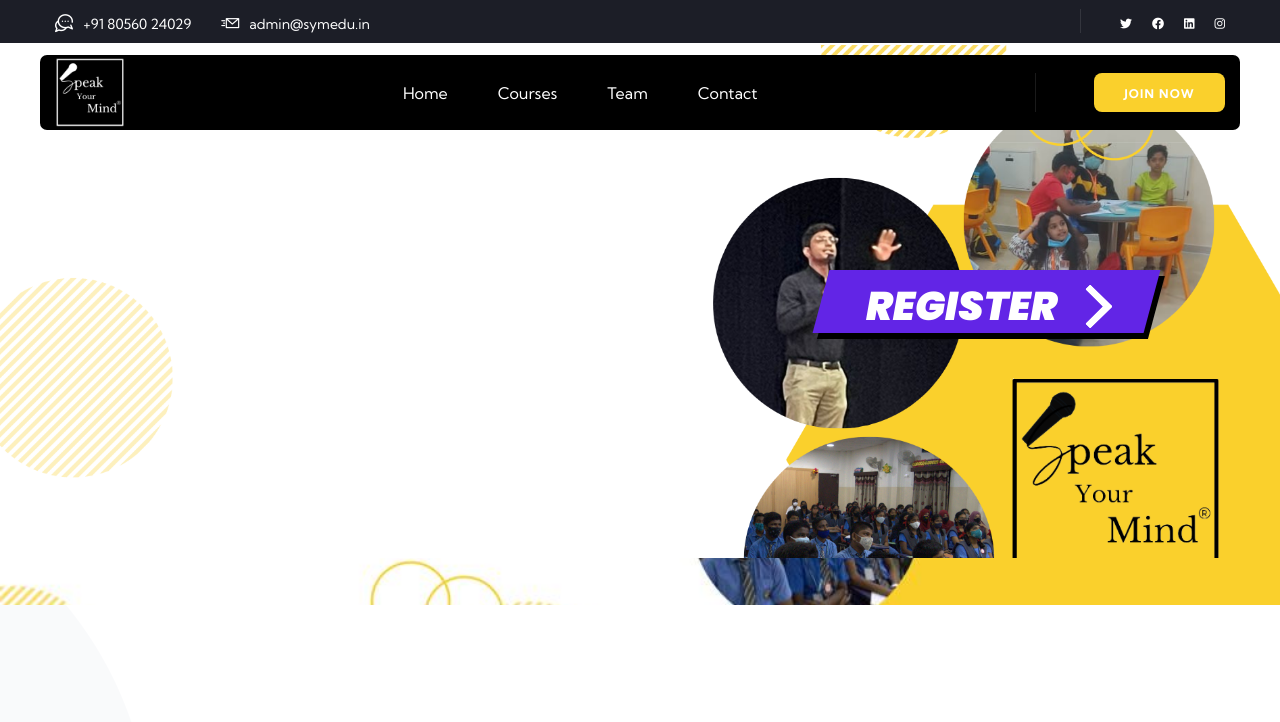
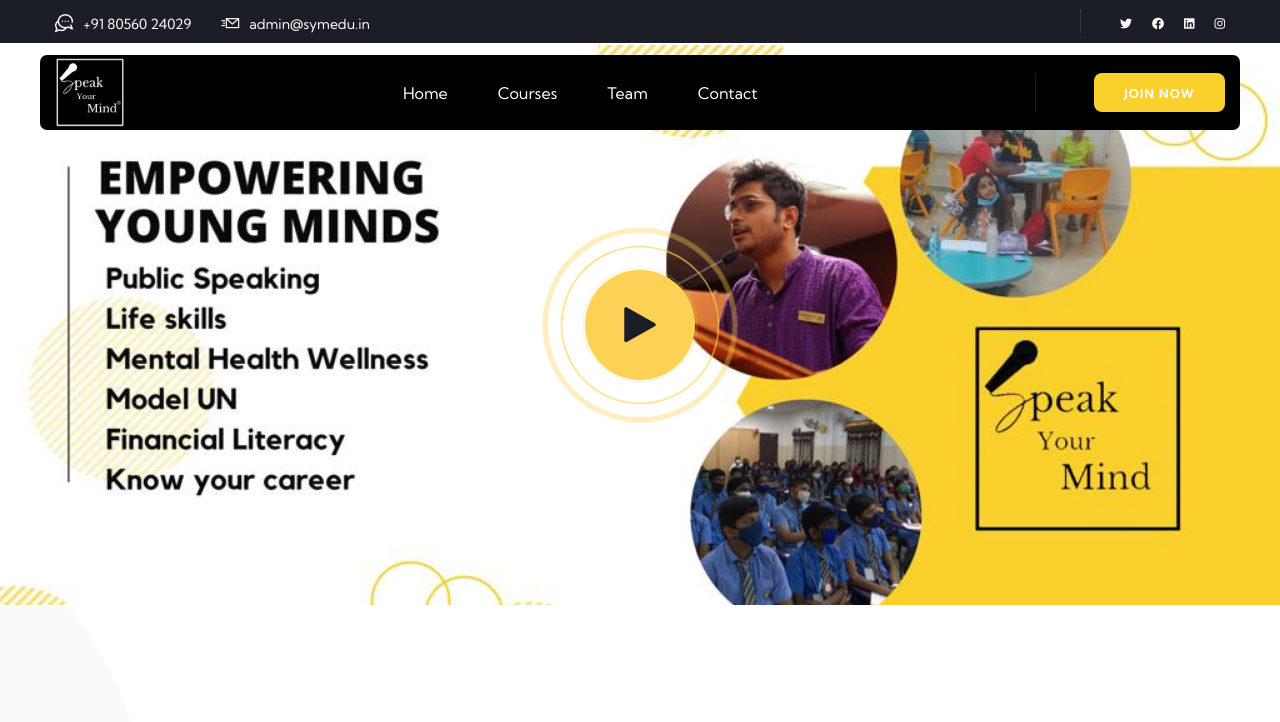
Before and after one commit to sym-edu/Website, a plain HTML site: page index.html in a window 1280 px wide. Shown: the top 722 px of the page. Drawn offline with Linux system fonts and the light colour scheme; files whose address does not match are found by name.

Commit message:
Revert "added fest banner"
This reverts commit acf8b63842c816dd1f5b3e5c9563e4050eed7dd3.

```diff
--- a/assets/css/sym.css
+++ /dev/null
@@ -1,92 +0,0 @@
-@import url('https://fonts.googleapis.com/css?family=Poppins:900i');
-
-
-.wrapper {
-  display: flex;
-  justify-content: right;
-  position: relative;
-  margin-right: 10%;
-}
-.cta {
-    display: flex;
-    padding: 10px 45px;
-    text-decoration: none;
-    font-family: 'Poppins', sans-serif;
-    font-size: 40px;
-    color: white;
-    background: #6225E6;
-    transition: 1s;
-    box-shadow: 6px 6px 0 black;
-    transform: skewX(-15deg);
-}
-
-.cta:focus {
-   outline: none;
-}
-
-.cta:hover {
-    transition: 0.5s;
-    box-shadow: 10px 10px 0 #FBC638;
-    color: white;
-}
-
-.cta span:nth-child(2) {
-    transition: 0.5s;
-    margin-right: 0px;
-}
-
-.cta:hover  span:nth-child(2) {
-    transition: 0.5s;
-    margin-right: 45px;
-}
-
-  span {
-    transform: skewX(15deg)
-  }
-
-  span:nth-child(2) {
-    width: 20px;
-    margin-left: 30px;
-    position: relative;
-    top: 12%;
-  }
-
-/**************SVG****************/
-
-path.one {
-    transition: 0.4s;
-    transform: translateX(-60%);
-}
-
-path.two {
-    transition: 0.5s;
-    transform: translateX(-30%);
-}
-
-.cta:hover path.three {
-    animation: color_anim 1s infinite 0.2s;
-}
-
-.cta:hover path.one {
-    transform: translateX(0%);
-    animation: color_anim 1s infinite 0.6s;
-}
-
-.cta:hover path.two {
-    transform: translateX(0%);
-    animation: color_anim 1s infinite 0.4s;
-}
-
-/* SVG animations */
-
-@keyframes color_anim {
-    0% {
-        fill: white;
-    }
-    50% {
-        fill: #FBC638;
-    }
-    100% {
-        fill: white;
-    }
-}
--- a/index.html
+++ b/index.html
@@ -37,7 +37,6 @@
     <!-- template styles -->
     <link rel="stylesheet" href="assets/css/zilom.css" />
     <link rel="stylesheet" href="assets/css/zilom-responsive.css" />
-    <link rel="stylesheet" href="assets/css/sym.css" />
 
 	<style>
 	padding {
@@ -163,29 +162,6 @@
             }}'>
 
                 <div class="swiper-wrapper">
-
-					<!--Start Single Swiper Slide-->
-                    <div class="swiper-slide">
-                        <div class="image-layer"
-                            style="background-image: url(assets/images/slider1.png);"></div>
-                        <!-- <div class="image-layer-overlay"></div> -->
-						<!-- designed by me... enjoy! -->
-						<div class="wrapper" style="padding-top:225px; padding-bottom:225px; z-index:10;">
-						  <a class="cta" href="#">
-							<span style="padding-top:10px; padding-botton:10px;">REGISTER</span>
-							<span>
-							  <svg width="66px" height="43px" viewBox="0 0 66 43" version="1.1" xmlns="http://www.w3.org/2000/svg" xmlns:xlink="http://www.w3.org/1999/xlink">
-								<g id="arrow" stroke="none" stroke-width="1" fill="none" fill-rule="evenodd">
-								  <path class="one" d="M40.1543933,3.89485454 L43.9763149,0.139296592 C44.1708311,-0.0518420739 44.4826329,-0.0518571125 44.6771675,0.139262789 L65.6916134,20.7848311 C66.0855801,21.1718824 66.0911863,21.8050225 65.704135,22.1989893 C65.7000188,22.2031791 65.6958657,22.2073326 65.6916762,22.2114492 L44.677098,42.8607841 C44.4825957,43.0519059 44.1708242,43.0519358 43.9762853,42.8608513 L40.1545186,39.1069479 C39.9575152,38.9134427 39.9546793,38.5968729 40.1481845,38.3998695 C40.1502893,38.3977268 40.1524132,38.395603 40.1545562,38.3934985 L56.9937789,21.8567812 C57.1908028,21.6632968 57.193672,21.3467273 57.0001876,21.1497035 C56.9980647,21.1475418 56.9959223,21.1453995 56.9937605,21.1432767 L40.1545208,4.60825197 C39.9574869,4.41477773 39.9546013,4.09820839 40.1480756,3.90117456 C40.1501626,3.89904911 40.1522686,3.89694235 40.1543933,3.89485454 Z" fill="#FFFFFF"></path>
-								  <path class="two" d="M20.1543933,3.89485454 L23.9763149,0.139296592 C24.1708311,-0.0518420739 24.4826329,-0.0518571125 24.6771675,0.139262789 L45.6916134,20.7848311 C46.0855801,21.1718824 46.0911863,21.8050225 45.704135,22.1989893 C45.7000188,22.2031791 45.6958657,22.2073326 45.6916762,22.2114492 L24.677098,42.8607841 C24.4825957,43.0519059 24.1708242,43.0519358 23.9762853,42.8608513 L20.1545186,39.1069479 C19.9575152,38.9134427 19.9546793,38.5968729 20.1481845,38.3998695 C20.1502893,38.3977268 20.1524132,38.395603 20.1545562,38.3934985 L36.9937789,21.8567812 C37.1908028,21.6632968 37.193672,21.3467273 37.0001876,21.1497035 C36.9980647,21.1475418 36.9959223,21.1453995 36.9937605,21.1432767 L20.1545208,4.60825197 C19.9574869,4.41477773 19.9546013,4.09820839 20.1480756,3.90117456 C20.1501626,3.89904911 20.1522686,3.89694235 20.1543933,3.89485454 Z" fill="#FFFFFF"></path>
-								  <path class="three" d="M0.154393339,3.89485454 L3.97631488,0.139296592 C4.17083111,-0.0518420739 4.48263286,-0.0518571125 4.67716753,0.139262789 L25.6916134,20.7848311 C26.0855801,21.1718824 26.0911863,21.8050225 25.704135,22.1989893 C25.7000188,22.2031791 25.6958657,22.2073326 25.6916762,22.2114492 L4.67709797,42.8607841 C4.48259567,43.0519059 4.17082418,43.0519358 3.97628526,42.8608513 L0.154518591,39.1069479 C-0.0424848215,38.9134427 -0.0453206733,38.5968729 0.148184538,38.3998695 C0.150289256,38.3977268 0.152413239,38.395603 0.154556228,38.3934985 L16.9937789,21.8567812 C17.1908028,21.6632968 17.193672,21.3467273 17.0001876,21.1497035 C16.9980647,21.1475418 16.9959223,21.1453995 16.9937605,21.1432767 L0.15452076,4.60825197 C-0.0425130651,4.41477773 -0.0453986756,4.09820839 0.148075568,3.90117456 C0.150162624,3.89904911 0.152268631,3.89694235 0.154393339,3.89485454 Z" fill="#FFFFFF"></path>
-								</g>
-							  </svg>
-							</span>
-						  </a>
-						</div>
-					</div>
-
                     <!--Start Single Swiper Slide-->
                     <div class="swiper-slide">
                         <div class="image-layer"
@@ -218,7 +194,6 @@
                 <div class="swiper-pagination" id="main-slider-pagination"></div>
             </div>
         </section>
-
 
         <!--Start Categories Two-->
         <section class="categories-two">
```
